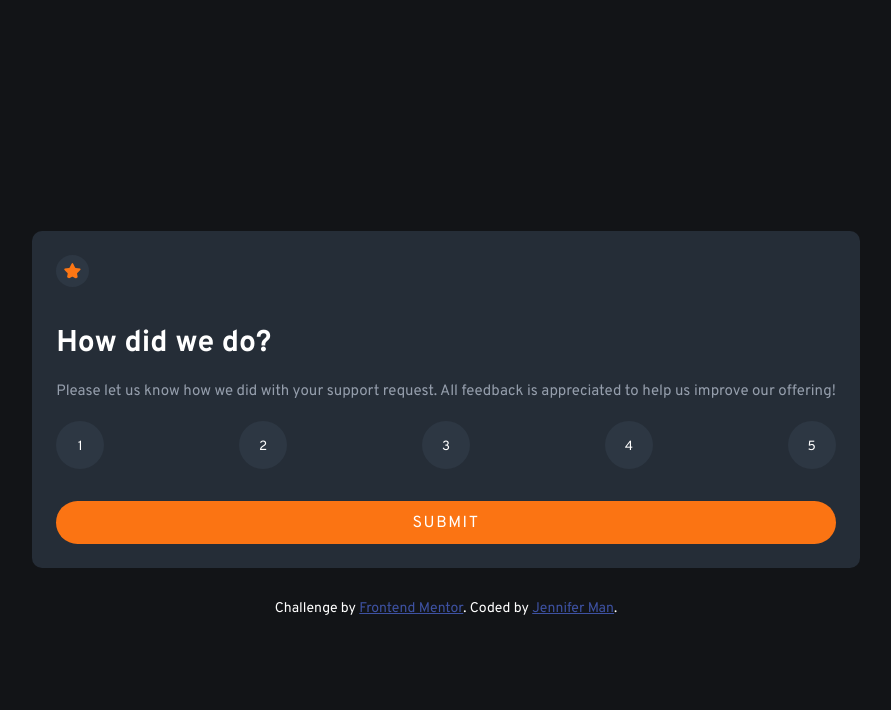
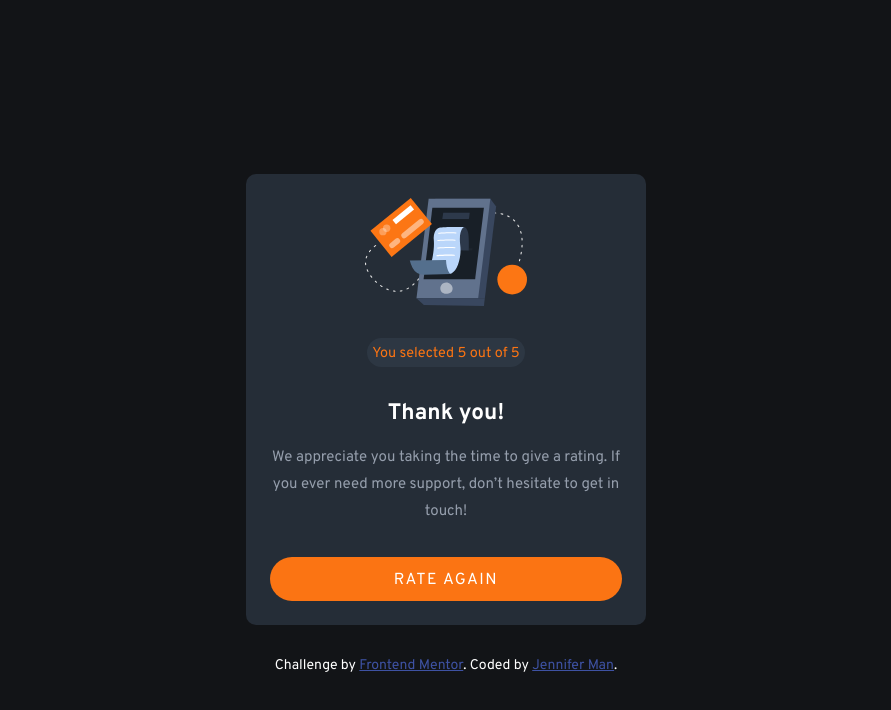
Before and after one commit to jennman/frontend-interactive-rating-component, a plain HTML site: page index.html in a window 1280 px wide. Both pictures are taken after a click on the button "SUBMIT". Shown: the whole page, without its empty margins (194-1085 px from the left). Drawn offline with Linux system fonts and the light colour scheme.

Commit message:
final commit

```diff
--- a/index.css
+++ b/index.css
@@ -47,6 +47,7 @@ p{
     background-color: hsl(213, 19%, 18%);
     padding: 1.5rem;
     border-radius: 0.625rem;
+    max-width: 400px;
 }
 
 .main-container img {
--- a/index.html
+++ b/index.html
@@ -31,7 +31,7 @@
     <li><button class="btn">5</button></li>
   </ul>
 
-  <button class="btn-submit">Submit</button>
+  <button class="btn-submit" id="submit">Submit</button>
 
  </div>
 
@@ -42,7 +42,11 @@
  <div class="thank-you hidden">
   <img src="./images/illustration-thank-you.svg" alt="thank-you-image"/>
 
-  <p class="gray">  You selected <!-- Add rating here --> out of 5</p>
+  <p class="gray">
+    You selected
+    <span id="rating">5</span>
+    out of 5
+  </p>
 
   <h2>Thank you!</h2>
 
@@ -50,7 +54,7 @@
     don’t hesitate to get in touch!
   </p>
 
-  <button class="btn-submit">Rate Again</button>
+  <button class="btn-submit" id="rate-again">Rate Again</button>
 
  </div>
   <!-- Thank you state end -->
--- a/index.js
+++ b/index.js
@@ -0,0 +1,24 @@
+const mainContainer = document.querySelector(".main-container")
+const thanksContainer= document.querySelector(".thank-you")
+const submitButtton = document.getElementById('submit')
+const rateAgain = document.getElementById("rate-again")
+const rating = document.getElementById("rating")
+const rates = document.querySelectorAll(".btn")
+
+submitButtton.addEventListener("click", ()=> {
+    thanksContainer.classList.remove("hidden")
+    mainContainer.style.display= "none"
+
+})
+
+rateAgain.addEventListener("click", ()=> {
+    thanksContainer.classList.add("hidden")
+    mainContainer.style.display= "block"
+
+})
+
+rates.forEach((rate) => {
+    rate.addEventListener("click", () => {
+        rating.innerHTML = rate.innerHTML
+    })
+})
```
